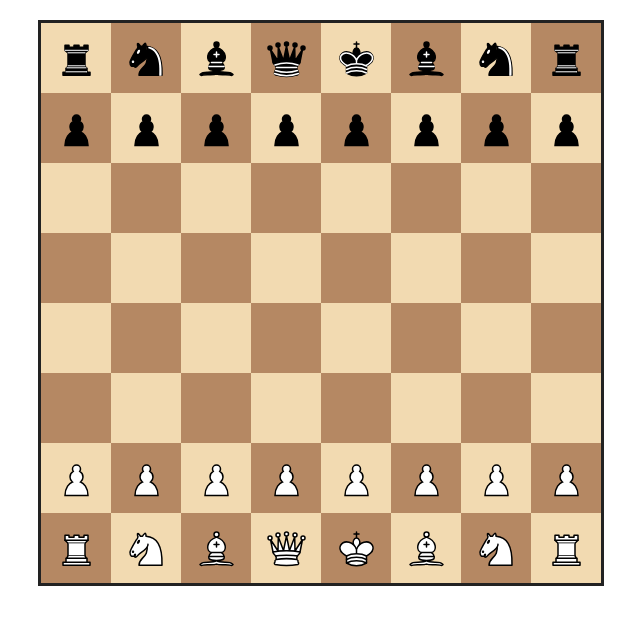
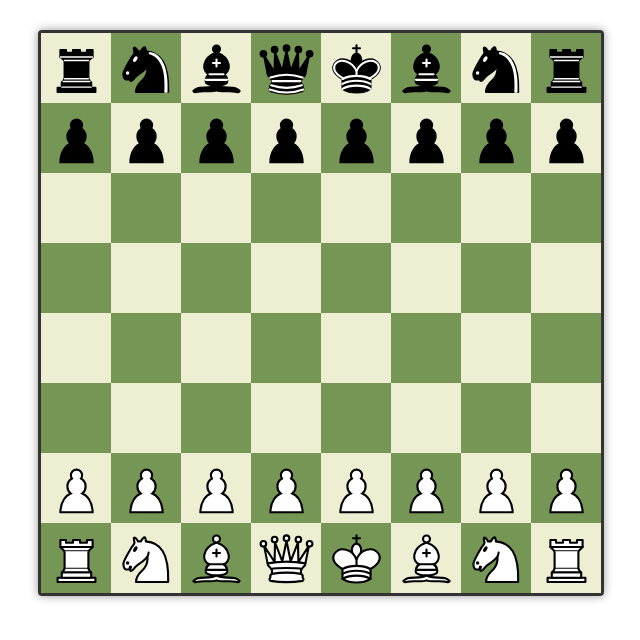
Before and after one commit to Mohanraj111789/chess, a React (Vite) app in the folder frontend/: page /chess in a window 1280 px wide. Shown: the top 640 px of the page, without its empty margins (319-959 px from the left). Built offline with nearby package versions, Linux system fonts and the light colour scheme.

Commit message:
movement of pawn and king setup

```diff
--- a/frontend/src/components/ChessBoard.jsx
+++ b/frontend/src/components/ChessBoard.jsx
@@ -1,7 +1,7 @@
+import { useState } from "react";
 import "./chessboard.css";
 
-// Import SVG piece icons
-
+// Import SVG icons
 import blackKing from "../assets/Chess_kdt45.svg";
 import blackQueen from "../assets/Chess_qdt45.svg";
 import blackRook from "../assets/Chess_rdt45.svg";
@@ -18,7 +18,6 @@ import whitePawn from "../assets/Chess_plt45 .svg";
 
 
 export default function ChessBoard() {
-
   const initialBoard = [
     ["r", "n", "b", "q", "k", "b", "n", "r"],
     ["p", "p", "p", "p", "p", "p", "p", "p"],
@@ -31,13 +30,13 @@ export default function ChessBoard() {
   ];
 
   const pieceImages = {
-
     k: blackKing,
     q: blackQueen,
     r: blackRook,
     b: blackBishop,
     n: blackKnight,
     p: blackPawn,
+
     K: whiteKing,
     Q: whiteQueen,
     R: whiteRook,
@@ -46,16 +45,131 @@ export default function ChessBoard() {
     P: whitePawn,
   };
 
+  const [board, setBoard] = useState(initialBoard);
+  const [selected, setSelected] = useState(null);
+  const [validMoves, setValidMoves] = useState([]);
+
+  // ---------- MOVE LOGIC ----------
+  function getValidMoves(piece, row, col) {
+    const moves = [];
+    if (!piece) return moves;
+
+    const isWhite = piece === piece.toUpperCase();
+
+    switch (piece.toLowerCase()) {
+case "p": {
+  const dir = isWhite ? -1 : 1;
+
+  // === 1-step forward ===
+  if (board[row + dir] && board[row + dir][col] === "") {
+    moves.push({ row: row + dir, col });
+
+    // === 2-step first move ===
+    const startingRow = isWhite ? 6 : 1;
+    if (row === startingRow && board[row + dir * 2][col] === "") {
+      moves.push({ row: row + dir * 2, col });
+    }
+  }
+
+  // === Captures ===
+  // left capture
+  if (
+    board[row + dir] &&
+    board[row + dir][col - 1]
+  ) {
+    const target = board[row + dir][col - 1];
+    if (target !== "" && isWhite !== (target === target.toUpperCase())) {
+      moves.push({ row: row + dir, col: col - 1 });
+    }
+  }
+
+  // right capture
+  if (
+    board[row + dir] &&
+    board[row + dir][col + 1]
+  ) {
+    const target = board[row + dir][col + 1];
+    if (target !== "" && isWhite !== (target === target.toUpperCase())) {
+      moves.push({ row: row + dir, col: col + 1 });
+    }
+  }
+
+  break;
+}
+
+      case "k": {
+        const dirs = [
+          [1, 0], [-1, 0], [0, 1], [0, -1],
+          [1, 1], [1, -1], [-1, 1], [-1, -1],
+        ];
+
+        for (let [dr, dc] of dirs) {
+          const nr = row + dr;
+          const nc = col + dc;
+
+          if (board[nr] && board[nr][nc] !== undefined) {
+            const target = board[nr][nc];
+            if (target === "" || isWhite !== (target === target.toUpperCase())) {
+              moves.push({ row: nr, col: nc });
+            }
+          }
+        }
+        break;
+      }
+    }
+
+    return moves;
+  }
+
+  function movePiece(sr, sc, dr, dc) {
+    const newBoard = board.map((r) => [...r]);
+    newBoard[dr][dc] = newBoard[sr][sc];
+    newBoard[sr][sc] = "";
+    setBoard(newBoard);
+  }
+
+  function handleSquareClick(row, col) {
+    const piece = board[row][col];
+
+    // Select a piece
+    if (!selected && piece !== "") {
+      setSelected({ row, col });
+      setValidMoves(getValidMoves(piece, row, col));
+      return;
+    }
+
+    // Move the piece
+    if (selected) {
+      const valid = validMoves.some((m) => m.row === row && m.col === col);
+
+      if (valid) {
+        movePiece(selected.row, selected.col, row, col);
+      }
+
+      setSelected(null);
+      setValidMoves([]);
+    }
+  }
+
+  // ---------- RENDER UI ----------
   return (
     <div className="chessboard">
-      {initialBoard.map((row, rowIndex) =>
+      {board.map((row, rowIndex) =>
         row.map((piece, colIndex) => {
           const isDark = (rowIndex + colIndex) % 2 === 1;
+          const highlight = validMoves.some(
+            (m) => m.row === rowIndex && m.col === colIndex
+          );
 
           return (
             <div
-              key={`${rowIndex}-${colIndex}`}
-              className={isDark ? "square dark" : "square light"}
+              key={rowIndex + "-" + colIndex}
+              className={
+                "square " +
+                (isDark ? "dark" : "light") +
+                (highlight ? " highlight" : "")
+              }
+              onClick={() => handleSquareClick(rowIndex, colIndex)}
             >
               {piece && (
                 <img
--- a/frontend/src/components/chessBoard.css
+++ b/frontend/src/components/chessBoard.css
@@ -26,3 +26,61 @@
 .piece {
   font-size: 48px;
 }
+
+/* Center the board */
+.chessboard {
+  display: grid;
+  grid-template-columns: repeat(8, 70px);
+  grid-template-rows: repeat(8, 70px);
+  width: max-content;
+  margin: 30px auto;
+  border: 3px solid #333;
+  box-shadow: 0 0 10px rgba(0,0,0,0.4);
+  border-radius: 4px;
+}
+
+/* Chess.com square colors */
+.square.light {
+  background-color: #EEEED2;   /* Chess.com light */
+}
+
+.square.dark {
+  background-color: #769656;   /* Chess.com dark */
+}
+
+/* Every square */
+.square {
+  width: 70px;
+  height: 70px;
+  display: flex;
+  justify-content: center;
+  align-items: center;
+  position: relative;
+  cursor: pointer;
+  transition: background 0.2s ease;
+}
+
+/* Highlight valid moves (yellow-green tone) */
+.highlight {
+  box-shadow: inset 0 0 0 4px #BACA44; /* Chess.com highlight */
+  border-radius: 4px;
+}
+
+/* Selected piece (soft yellow glow) */
+.selected {
+  box-shadow: inset 0 0 0 4px #F6F668;
+  border-radius: 4px;
+}
+
+/* Pieces */
+.piece {
+  width: 90%;
+  height: 90%;
+  user-select: none;
+  pointer-events: none; /* ensure clicks go to square */
+}
+
+/* Optional hover (subtle brightness) */
+.square:hover {
+  filter: brightness(1.07);
+}
```
